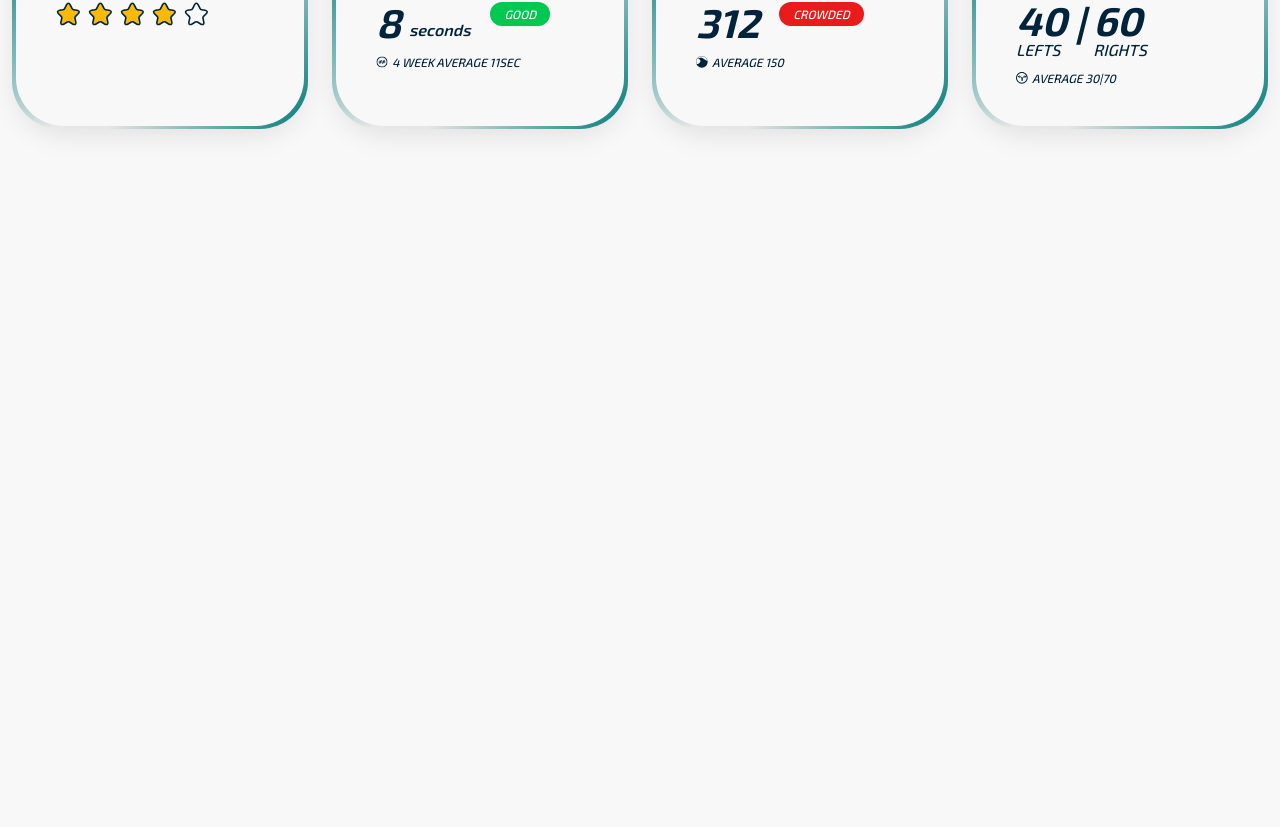
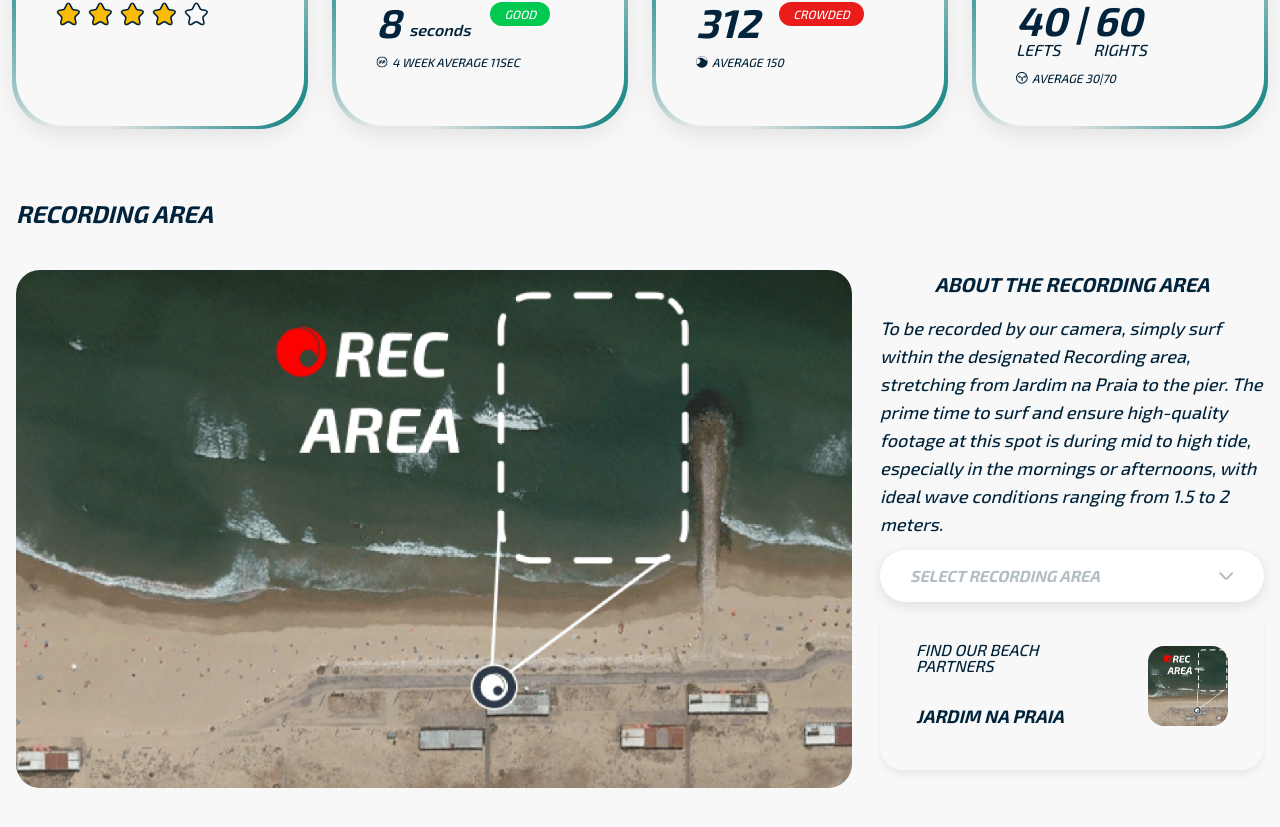
Before and after one commit to Morkachukzy/surfeye-test, a Next.js app: page / in a window 1280 px wide. Shown: the part 535-1362 px from the top of the page. Before the commit the page ends 800 px from the top, so only its background shows below. Built offline with nearby package versions, Linux system fonts and the light colour scheme.

Commit message:
feat: create rercording area sections

```diff
--- a/app/_assets/icons/chevron-down.tsx
+++ b/app/_assets/icons/chevron-down.tsx
@@ -11,7 +11,7 @@ export const ChevronDownIcon = (props: IconProps) => (
   >
     <path
       d="M14.8548 1.37988L9.39523 7.10503C8.74795 7.78379 7.69262 7.78379 7.05238 7.10503L1.59277 1.37988"
-      stroke="#F8F8F8"
+      stroke="currentColor"
       strokeWidth="2.24528"
       strokeLinecap="round"
       strokeLinejoin="round"
--- a/app/_theme/globals.scss
+++ b/app/_theme/globals.scss
@@ -41,6 +41,7 @@ main,
 
   --brand-width-fit: fit-content;
   --brand-max-width-section: 80.625rem;
+  --brand-max-width-md: 27rem;
 
   --brand-background: var(--brand-light);
   --brand-foreground: var(--brand-primary);
--- /dev/null
+++ b/app/components/button.tsx
@@ -0,0 +1,60 @@
+import React, { ButtonHTMLAttributes, forwardRef } from 'react';
+import { cn } from '@/app/_theme/utils';
+
+type GenericButtonVariant = 'primary' | 'secondary' | 'yellow' | 'stripped';
+
+type GenericButtonProps = {
+  variant?: GenericButtonVariant;
+  wide?: boolean;
+  small?: boolean;
+  loading?: boolean;
+  leftIcon?: React.ReactNode;
+  rightIcon?: React.ReactNode;
+} & ButtonHTMLAttributes<HTMLButtonElement>;
+
+const buttonVariants = {
+  primary: 'bg-brand-primary text-white',
+  secondary: 'bg-white text-brand-primary',
+  yellow: 'bg-brand-yellow text-brand-primary',
+  stripped: 'bg-transparent text-brand-primary',
+} as const;
+
+export const GenericButton = forwardRef<HTMLButtonElement, GenericButtonProps>(
+  (
+    {
+      variant = 'primary',
+      className,
+      small,
+      wide,
+      loading,
+      children,
+      leftIcon,
+      rightIcon,
+      ...otherButtonProps
+    },
+    ref
+  ) => {
+    return (
+      <button
+        ref={ref}
+        className={cn(
+          'flex items-center gap-3 leading-none uppercase italic font-bold text-xl rounded-full select-none py-3.5 px-[1.875rem] justify-center',
+          buttonVariants[variant],
+          className,
+          {
+            'w-full': wide,
+            'text-md': small,
+            'text-lg': !small,
+          }
+        )}
+        {...otherButtonProps}
+      >
+        {leftIcon ? <span>{leftIcon}</span> : null}
+        {loading ? 'loading...' : children}
+        {rightIcon ? <span>{rightIcon}</span> : null}
+      </button>
+    );
+  }
+);
+
+GenericButton.displayName = 'GenericButton';
--- /dev/null
+++ b/app/components/dropdown.tsx
@@ -0,0 +1,78 @@
+'use client';
+
+import { useRef } from 'react';
+import { ChevronDownIcon } from '@/app/_assets/icons';
+import { useOnClickOutside } from '@/app/hooks/use-on-click-outside';
+import { useDisclosure } from '@/app/hooks/use-disclosure';
+import { GenericButton } from '@/app/components/button';
+import { cn } from '@/app/_theme/utils';
+
+type GenericDropdownOption = {
+  label: string | React.ReactNode;
+  value: string;
+};
+type GenericDropdownProps = {
+  value?: string;
+  onChange?: (value: string) => void;
+  options?: GenericDropdownOption[];
+  placeholder?: string | React.ReactNode;
+};
+
+export const GenericDropdown = ({
+  value,
+  onChange,
+  options = [],
+  placeholder,
+}: GenericDropdownProps) => {
+  const { isOpen, toggle, close } = useDisclosure();
+
+  const dropdownRef = useRef<HTMLDivElement | null>(null);
+
+  useOnClickOutside(dropdownRef, () => {
+    console.log('click outside');
+    close();
+  });
+
+  const handleClick = (value: string) => {
+    onChange?.(value);
+    close();
+  };
+
+  return (
+    <div className="relative" ref={dropdownRef}>
+      <GenericButton
+        onClick={toggle}
+        variant="secondary"
+        className={cn('justify-between gap-8 shadow-brand-300', {
+          'text-opacity-30': !value,
+        })}
+        wide
+        small
+        rightIcon={<ChevronDownIcon className="w-4 h-2 stroke-brand-primary" />}
+      >
+        {value || placeholder}
+      </GenericButton>
+
+      {isOpen && options.length > 0 ? (
+        <div
+          className={cn(
+            'bg-white z-30 absolute top-[calc(100%+1rem)] inset-x-0 shadow-brand-300 rounded-3xl overflow-hidden'
+          )}
+        >
+          {options.map((option) => (
+            <GenericButton
+              key={option.value}
+              onClick={() => handleClick(option.value)}
+              variant="stripped"
+              className="justify-between gap-8 transition-colors hover:bg-brand-primary hover:text-brand-light rounded-none"
+              wide
+              small
+            >
+              {option.label}
+            </GenericButton>
+          ))}
+        </div>
+      ) : null}
+    </div>
+  );
+};
--- /dev/null
+++ b/app/hooks/use-disclosure.tsx
@@ -0,0 +1,13 @@
+import { useState } from 'react';
+
+export const useDisclosure = () => {
+  const [isOpen, setIsOpen] = useState(false);
+
+  const open = () => setIsOpen(true);
+
+  const close = () => setIsOpen(false);
+
+  const toggle = () => setIsOpen((isOpen) => !isOpen);
+
+  return { isOpen, open, close, toggle };
+};
--- /dev/null
+++ b/app/hooks/use-on-click-outside.tsx
@@ -0,0 +1,25 @@
+import { type RefObject, useEffect } from 'react';
+
+type SupportedEvent = MouseEvent | TouchEvent;
+
+export const useOnClickOutside = <T extends HTMLElement = HTMLElement>(
+  ref: RefObject<T>,
+  handler: (event: SupportedEvent) => void
+) => {
+  useEffect(() => {
+    const listener = <T extends SupportedEvent>(event: T) => {
+      if (!ref.current || ref.current.contains(event.target as Node)) {
+        return;
+      }
+      handler(event);
+    };
+
+    document.addEventListener('mousedown', listener);
+    document.addEventListener('touchstart', listener);
+
+    return () => {
+      document.removeEventListener('mousedown', listener);
+      document.removeEventListener('touchstart', listener);
+    };
+  }, [ref, handler]);
+};
--- a/app/layouts/section.tsx
+++ b/app/layouts/section.tsx
@@ -8,7 +8,7 @@ export const SectionLayout = ({ children, className }: SectionLayoutProps) => {
   return (
     <section
       className={cn(
-        'space-y-6 max-w-7xl mx-auto px-4 md:px-6 lg:px-4',
+        'space-y-6 max-w-brand-section mx-auto px-4 md:px-6 lg:px-4',
         className
       )}
     >
--- a/app/page.tsx
+++ b/app/page.tsx
@@ -1,6 +1,7 @@
 import { Navbar } from '@/app/sections/navbar';
 import { FeaturesSection } from '@/app/sections/features';
 import { AnalyticsSection } from '@/app/sections/analytics';
+import { RecordingAreaSection } from '@/app/sections/recording-area';
 
 export default function Home() {
   return (
@@ -8,6 +9,7 @@ export default function Home() {
       <Navbar />
       <FeaturesSection />
       <AnalyticsSection />
+      <RecordingAreaSection />
     </main>
   );
 }
--- a/app/sections/analytics/index.tsx
+++ b/app/sections/analytics/index.tsx
@@ -1,19 +1,11 @@
 import { SectionLayout } from '@/app/layouts/section';
-import {
-  AnalyticCard,
-  AnalyticCardTitle,
-  AnalyticCardValue,
-  AnalyticCardInfoText,
-} from './analytic-card';
-import { StarRating } from '@/app/components/star-rating';
-import { Badge } from '@/app/components/badge';
-import { DirectionIcon, SurfWaveIcon, WaveIcon } from '@/app/_assets/icons';
+import { AnalyticCard, AnalyticCardTitle } from './analytic-card';
 import { analyticsData } from './analytics-data';
 import { cn } from '@/app/_theme/utils';
 
 export const AnalyticsSection = () => {
   return (
-    <SectionLayout>
+    <SectionLayout className="pb-[4.5rem]">
       <div className="flex items-center justify-between">
         <h2 className="uppercase text-3xl font-bold">
           Live surf <span className="text-brand-dark-green">analytics</span>
--- /dev/null
+++ b/app/sections/recording-area/index.tsx
@@ -0,0 +1,70 @@
+'use client';
+
+import Image from 'next/image';
+import { SectionLayout } from '@/app/layouts/section';
+import { GenericDropdown } from '@/app/components/dropdown';
+import { useState } from 'react';
+
+const dropdownOptions = [
+  { label: 'Read more', value: '10' },
+  { label: '15 min', value: '15' },
+  { label: '30 min', value: '30' },
+  { label: '45 min', value: '45' },
+  { label: '1 hr', value: '60' },
+  { label: '2 hr', value: '120' },
+];
+
+export const RecordingAreaSection = () => {
+  const [value, setValue] = useState('');
+  return (
+    <SectionLayout className="pb-[4.5rem] space-y-10">
+      <div className="flex items-center justify-between">
+        <h2 className="uppercase text-2xl font-bold">Recording area</h2>
+      </div>
+      <div className="flex flex-col brand-big-tablet:flex-row items-stretch gap-7">
+        <div className="relative flex-1 rounded-3xl overflow-hidden w-full md:w-unset aspect-[357/221]">
+          <Image
+            src="/images/recording-area.png"
+            alt="Recording Area"
+            className="object-cover"
+            fill
+          />
+        </div>
+        <div className="w-full brand-big-tablet:max-w-sm xl:max-w-brand-md">
+          <p className="mb-2 md:mb-4 uppercase font-bold text-brand-md md:text-xl text-left md:text-center">
+            About the recording area
+          </p>
+          <p className="mb-3 font-normal md:font-medium text-brand-md md:text-lg leading-tight">
+            To be recorded by our camera, simply surf within the designated
+            Recording area, stretching from Jardim na Praia to the pier. The
+            prime time to surf and ensure high-quality footage at this spot is
+            during mid to high tide, especially in the mornings or afternoons,
+            with ideal wave conditions ranging from 1.5 to 2 meters.
+          </p>
+          <GenericDropdown
+            placeholder="Select recording area"
+            value={value}
+            options={dropdownOptions}
+          />
+
+          <div className="shadow-brand-600 rounded-3xl px-6 py-6 md:px-9 md:py-10 flex items-center gap-8">
+            <div className="flex-1 space-y-4 md:space-y-7">
+              <p className="uppercase text-xs md:text-brand-md font-semibold md:font-medium">
+                Find our beach partners
+              </p>
+              <p className="uppercase font-bold text-lg ">Jardim na praia</p>
+            </div>
+            <div className="relative max-w-[5rem] w-full aspect-[1/1] rounded-2xl overflow-hidden mr-2 md:mr-0">
+              <Image
+                src="/images/recording-area.png"
+                alt="Recording Area"
+                className="object-cover"
+                fill
+              />
+            </div>
+          </div>
+        </div>
+      </div>
+    </SectionLayout>
+  );
+};
--- a/tailwind.config.ts
+++ b/tailwind.config.ts
@@ -57,10 +57,12 @@ const config: Config = {
       },
       maxWidth: {
         'brand-section': 'var(--brand-max-width-section)',
+        'brand-md': 'var(--brand-max-width-md)',
       },
       screens: {
         'brand-min': '24.375rem',
         'brand-big-phone': '28.125rem',
+        'brand-big-tablet': '62rem',
         ...defaultTheme.screens,
       },
     },
```
Also changed, not shown: public/images/recording-area.png (added).
